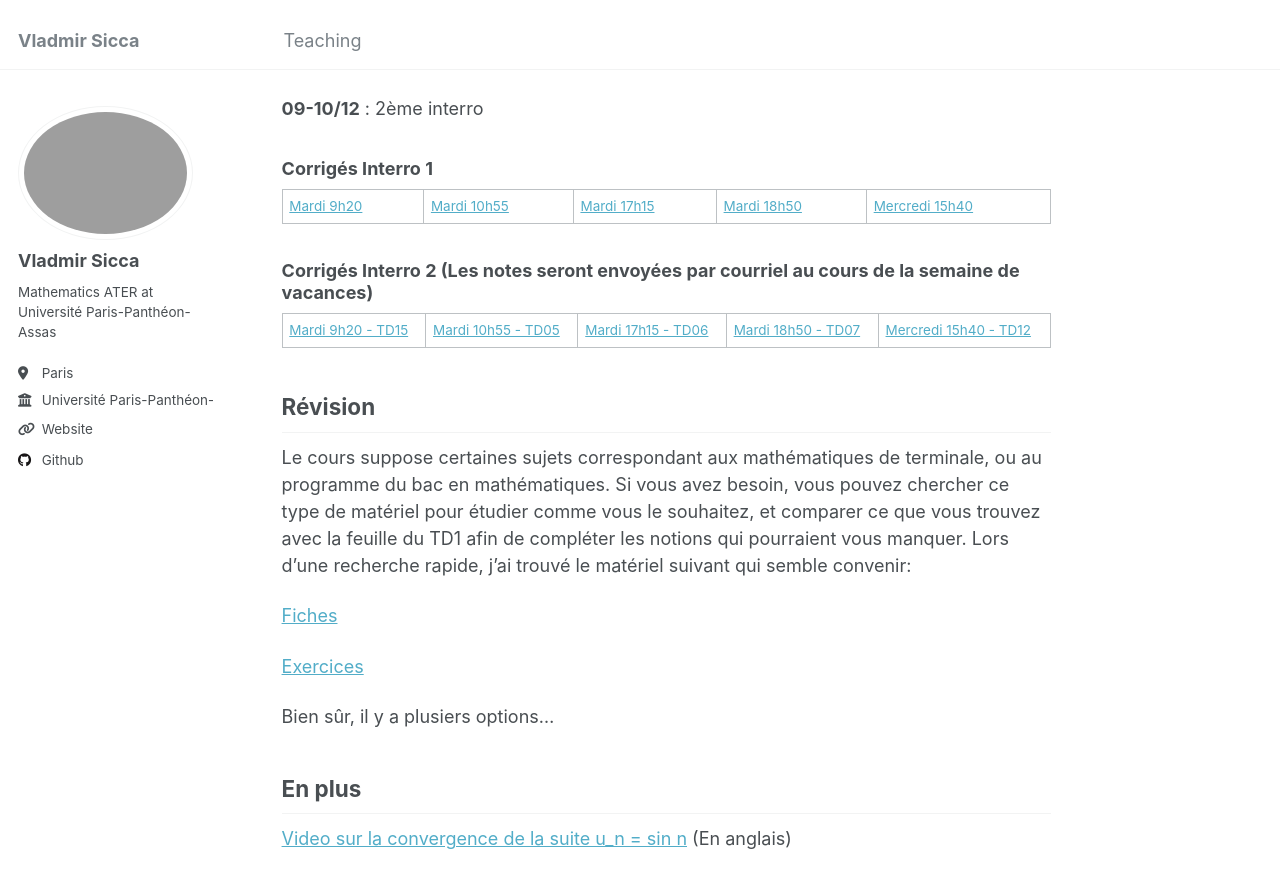
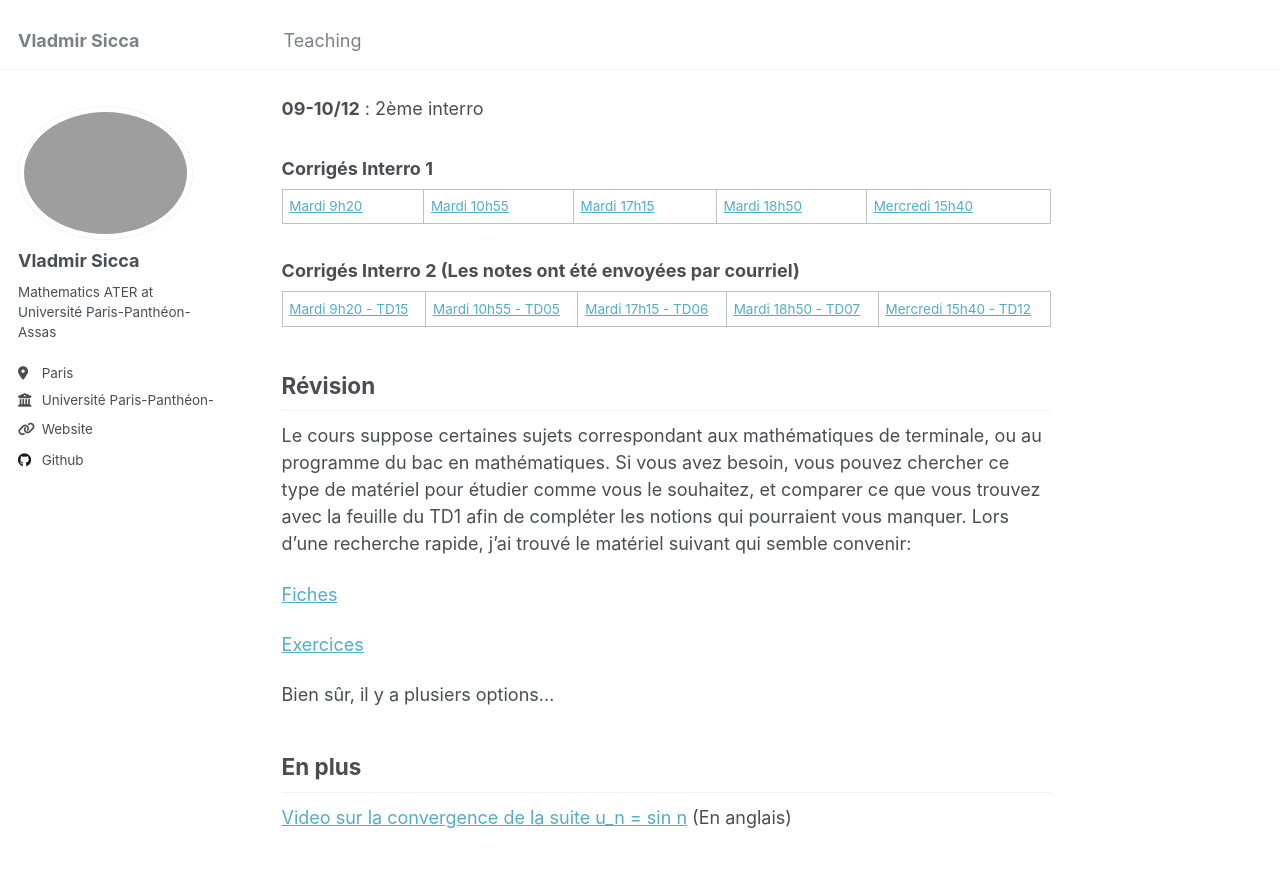
Before and after one commit to vladmirsicca/vladmirsicca.github.io, a Jekyll site: the page built from _teaching/2025_2_maths1_paris_assas.md, in a window 1280 px wide and 900 px high, scrolled down 1411 px. Shown: the top 888 px of the window. Built offline with Jekyll 4.4.1, drawn with Linux system fonts in a browser that asks for light colours.

Commit message:
Update 2025_2_maths1_paris_assas.md
Updated information on grades.

```diff
--- a/_teaching/2025_2_maths1_paris_assas.md
+++ b/_teaching/2025_2_maths1_paris_assas.md
@@ -58,7 +58,7 @@ On va avoir deux interros. Il faut aller aux interros dans la séance à laquell
 
 [Mardi 9h20](https://drive.google.com/file/d/10N88ekm_0HHsbKVuclgtQwtrqjBD6SbN/view?usp=sharing) | [Mardi 10h55](https://drive.google.com/file/d/1MN2bU4eYcx5rGQGOgGlcojwVYYYbdyzc/view?usp=sharing) | [Mardi 17h15](https://drive.google.com/file/d/1mOLlEjy_ITrJNcN56PJC920bg5-Im87b/view?usp=sharing) | [Mardi 18h50](https://drive.google.com/file/d/1d9-aaIjIwBkj1JF73UrkHYvtgEC3VjKW/view?usp=sharing) | [Mercredi 15h40](https://drive.google.com/file/d/1DfmN-QwuB4fAIh1AkoU_dHoHArgzGwEN/view?usp=sharing)
 
-### Corrigés Interro 2 (Les notes seront envoyées par courriel au cours de la semaine de vacances)
+### Corrigés Interro 2 (Les notes ont été envoyées par courriel)
 
 [Mardi 9h20 - TD15](https://drive.google.com/file/d/1TkNIRfiTtWODaztN7XGHRtCNjXbDiCWg/view?usp=sharing) | [Mardi 10h55 - TD05](https://drive.google.com/file/d/12BUf5tfYawXcnLotPDdZF-vSoVUkaz9I/view?usp=sharing) | [Mardi 17h15 - TD06](https://drive.google.com/file/d/1buyDzJSflHXgzyJCWeiPWEIYavhk7HBW/view?usp=sharing) | [Mardi 18h50 - TD07](https://drive.google.com/file/d/1oes9Tyotyf3WUBXHQT9osXQ1mOQpnwK6/view?usp=sharing) | [Mercredi 15h40 - TD12](https://drive.google.com/file/d/1d4LnXhRT7-0QzRMTK4KSpwzaeByFnIkw/view?usp=sharing)
 
```
